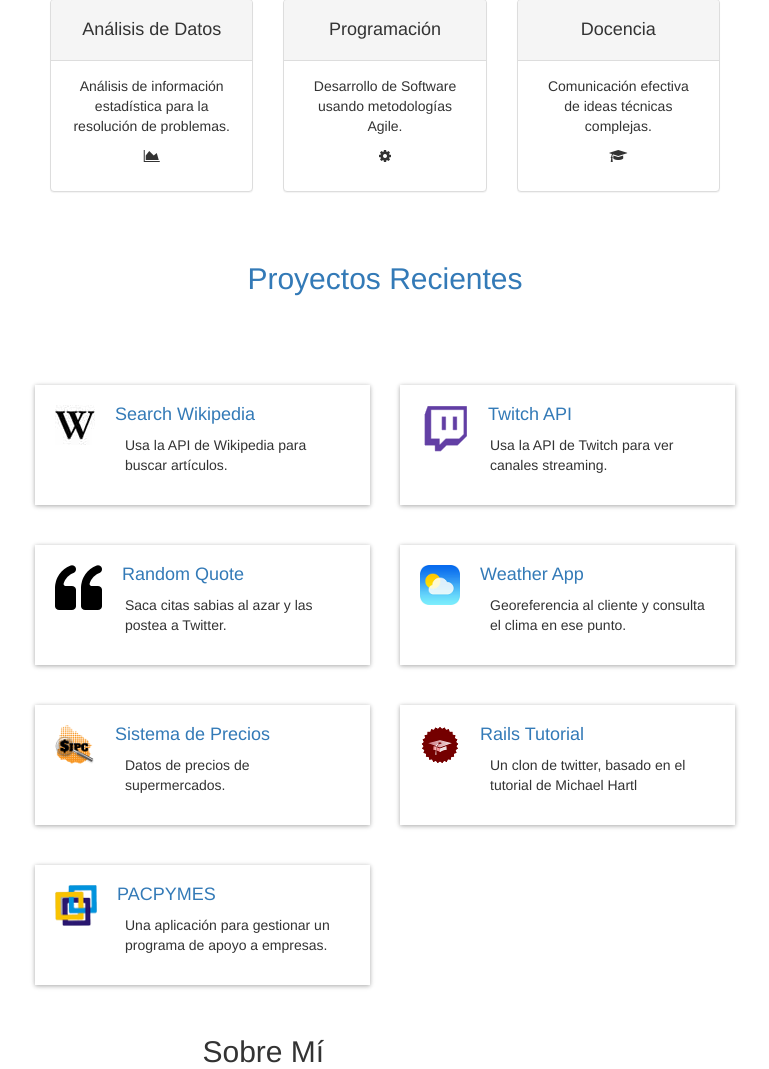
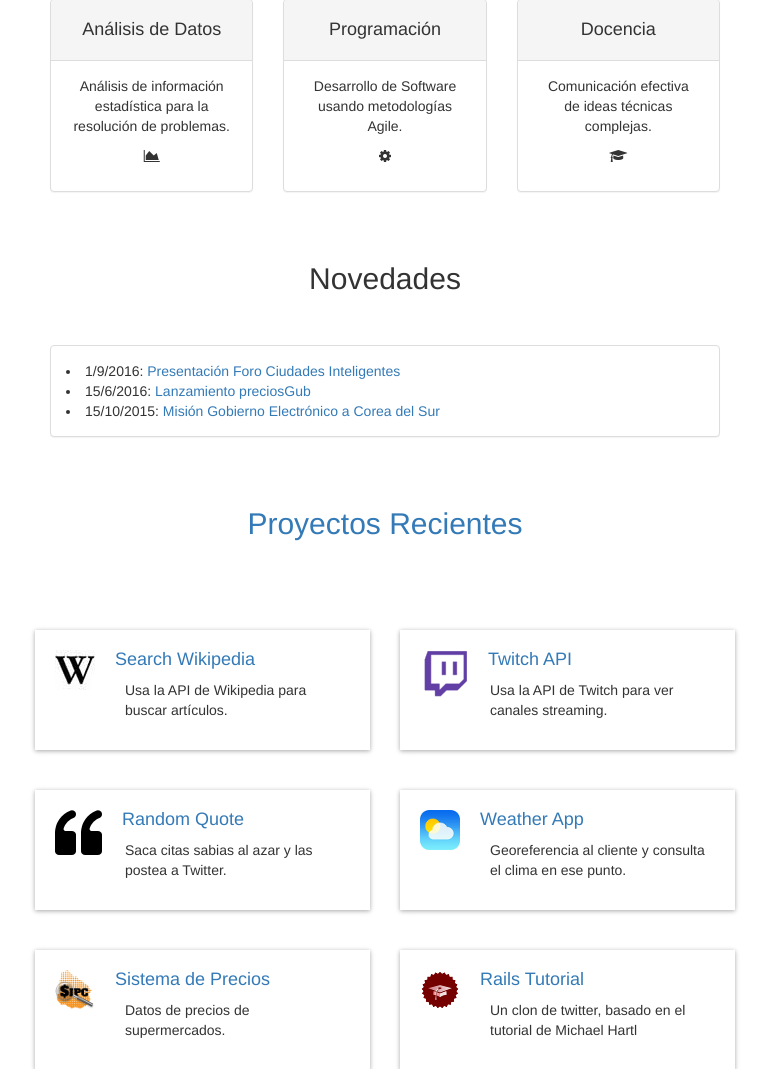
Before and after one commit to rlabuonora/portfolio, a Node server app: page / in a window 1280 px wide. Shown: the part 753-1822 px from the top of the page, without its empty margins (255-1024 px from the left). Run offline with Node 20, Linux system fonts and the light colour scheme; some libraries are stand-ins or nearby versions.

Commit message:
Add routes to foro-ciudades y mision-corea

```diff
--- a/app.js
+++ b/app.js
@@ -17,6 +17,14 @@ app.get('/proyectos', function(request, response) {
   response.render('pages/proyectos', { title: "Proyectos" });
 })
 
+app.get('/foro-ciudades', function(request, response) {
+  response.render('pages/foro-ciudades', { title: "Ciudades Inteligentes" });
+})
+
+app.get('/mision-corea', function(request, response) {
+  response.render('pages/mision-corea', { title: "Misión a Corea del Sur" });
+})
+
 app.get('/twitch-tv', function(request, response) {
   response.render('pages/twitch-tv', { title: "Twitch-TV" });
 });
--- a/views/pages/index.html
+++ b/views/pages/index.html
@@ -34,6 +34,25 @@
               </div>
             </div>
           </div> <!-- col 1 -->
+        </div>
+         <h2 class="text-center">Novedades</h2>
+         <div class="row marketing" id="quehago">
+          <div class="col-sm-12">
+            <div class="panel panel-default">
+
+              <div class="panel-body">
+                <li> 1/9/2016:
+                <a href="/foro-ciudades"> Presentación Foro Ciudades Inteligentes</a>
+                </li>
+                 <li>15/6/2016:
+                <a target="_blank" href="http://www.precios.uy/an%C3%A1lisis-de-precios-2/novedades/214-lanzamiento-preciosgub.html">Lanzamiento preciosGub</a>
+                </li>
+                 <li> 15/10/2015:
+                <a href="/mision-corea"> Misión Gobierno Electrónico a Corea del Sur</a>
+                </li>
+              </div>
+            </div>
+          </div>
         </div>
   <!-- que hago -->
 
```
Also changed, not shown: views/pages/foro-ciudades.html (added, +20 -0 lines), views/pages/mision-corea.html (added, +20 -0 lines), views/pages/proyectos.html (deleted, +0 -40 lines).
